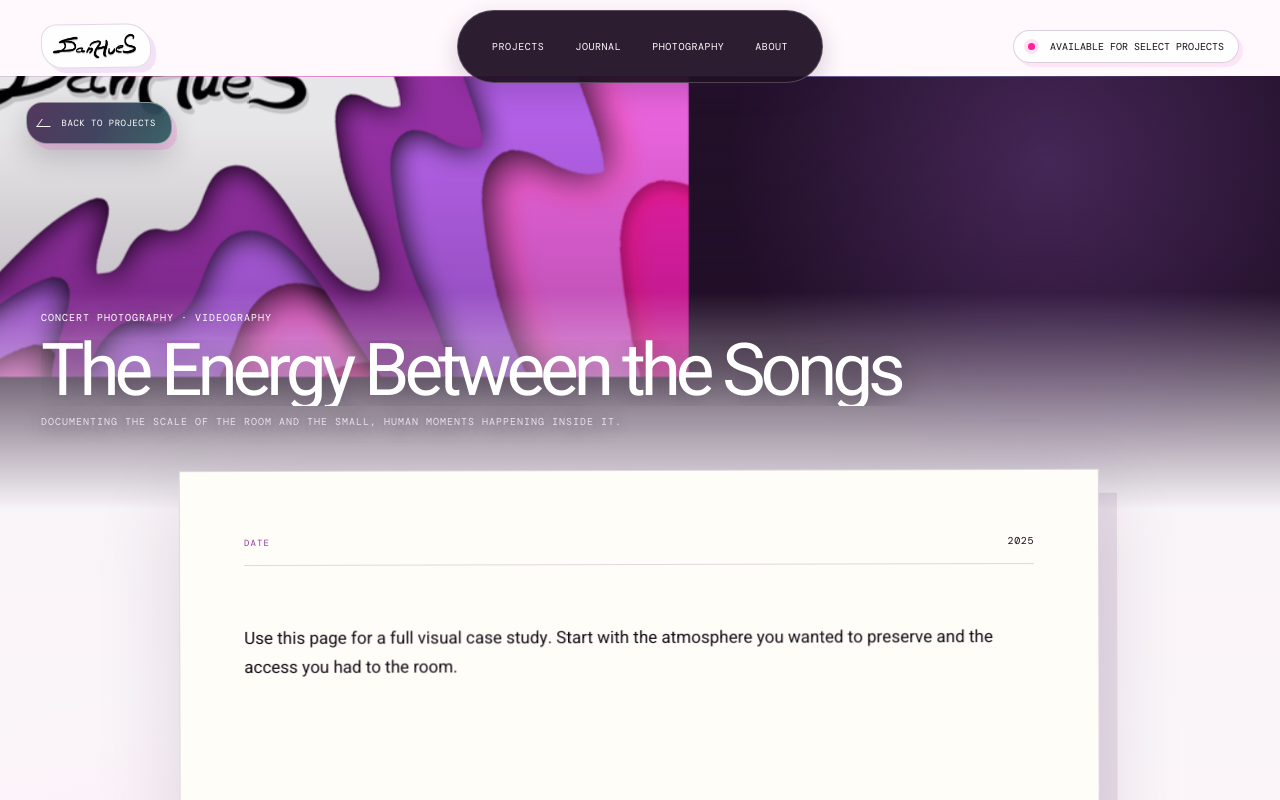
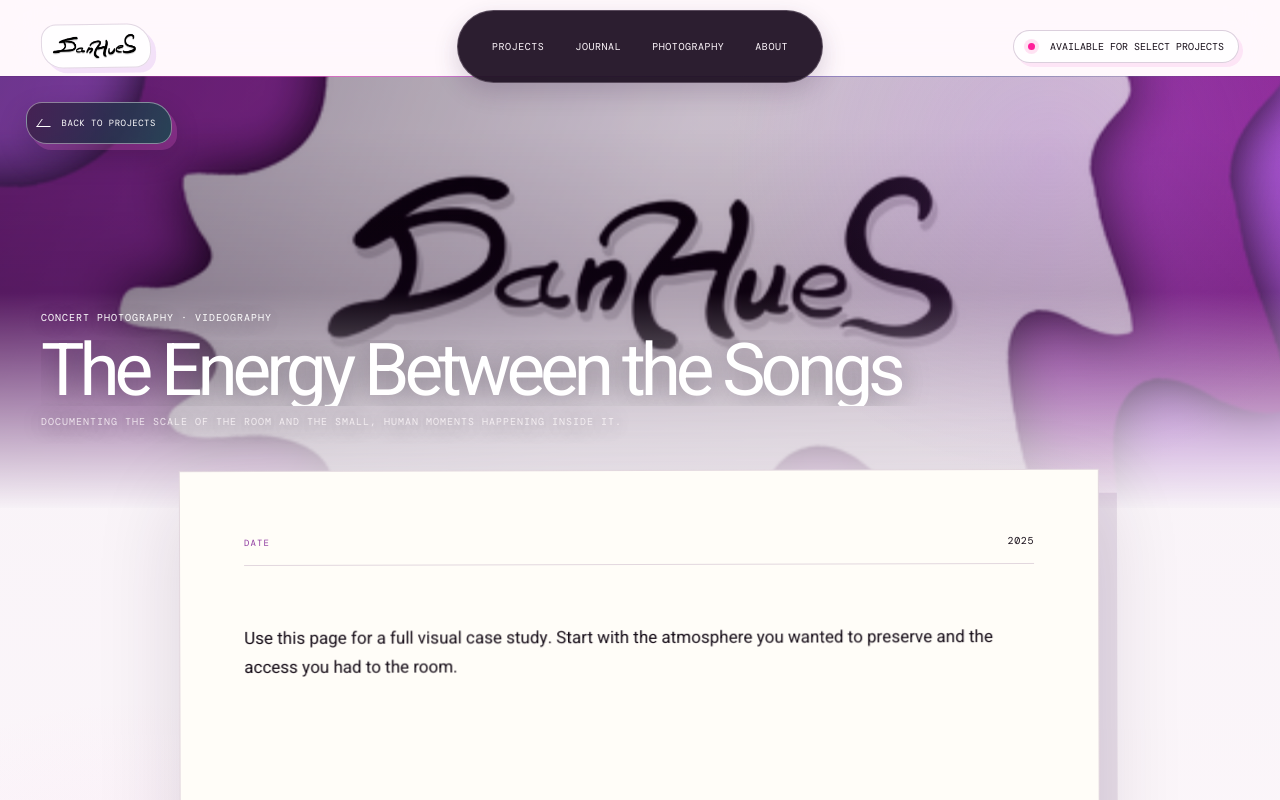
Before and after one commit to DanHues/creative-portfolio, a Next.js app: page /archive/between-the-songs in a window 1280 px wide. Shown: the top 800 px of the page. Built offline with nearby package versions, Linux system fonts and the light colour scheme; a web font is replaced by a local one.

Commit message:
Style cached hero images and lighter Firefox overlays

```diff
--- a/app/globals.css
+++ b/app/globals.css
@@ -2093,14 +2093,23 @@ body > main { padding-top: 76px; }
 .project-parallax-art {
   position: absolute;
   inset: -155px;
-  background-image:
-    linear-gradient(110deg, rgba(27,7,34,.8), rgba(75,20,87,.43), rgba(255,31,154,.15)),
-    var(--archive-art);
-  background-size: cover;
-  background-position: center;
+  overflow: hidden;
   filter: blur(1px) saturate(.92) contrast(1.08);
   transform: translate3d(0, var(--project-parallax), 0) scale(1.28);
   will-change: transform;
+}
+.project-parallax-art img,
+.project-story-art img {
+  width: 100%;
+  height: 100%;
+  object-fit: cover;
+  object-position: center;
+}
+.project-parallax-art::after {
+  content: "";
+  position: absolute;
+  inset: 0;
+  background: linear-gradient(110deg, rgba(27,7,34,.8), rgba(75,20,87,.43), rgba(255,31,154,.15));
 }
 .project-intro::after {
   content: "";
@@ -2388,14 +2397,16 @@ body > main { padding-top: 76px; }
   position: absolute;
   inset: -175px;
   z-index: -2;
-  background-image:
-    linear-gradient(110deg, rgba(19,5,25,.62), rgba(63,19,72,.2), rgba(255,31,154,.08)),
-    var(--story-art);
-  background-size: cover;
-  background-position: center;
+  overflow: hidden;
   filter: saturate(1.18) contrast(1.04);
   transform: translate3d(0, var(--story-shift), 0) scale(1.28);
   will-change: transform;
+}
+.project-story-art::after {
+  content: "";
+  position: absolute;
+  inset: 0;
+  background: linear-gradient(110deg, rgba(19,5,25,.62), rgba(63,19,72,.2), rgba(255,31,154,.08));
 }
 .project-story-hero::after {
   content: "";
@@ -3123,8 +3134,8 @@ body > main { padding-top: 76px; }
   color: #1d1324;
   background: #d8a5d2;
 }
-.is-firefox .project-parallax-art {
-  background-image: var(--archive-art);
+.is-firefox .project-parallax-art::after {
+  background: rgba(27,7,34,.34);
 }
 .is-firefox .project-intro::after {
   background: linear-gradient(to bottom, rgba(27,7,34,.22), var(--paper));
@@ -3133,8 +3144,8 @@ body > main { padding-top: 76px; }
   background: #4e315d;
   box-shadow: 6px 7px 0 rgba(27,11,34,.34);
 }
-.is-firefox .project-story-art {
-  background-image: var(--story-art);
+.is-firefox .project-story-art::after {
+  background: rgba(19,5,25,.22);
 }
 .is-firefox .project-story-hero::after {
   background: linear-gradient(to bottom, rgba(17,5,22,.08), rgba(26,8,32,.22) 56%, #f7f2f7 100%);
```
